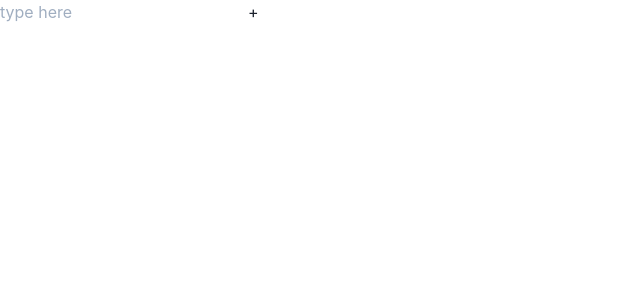
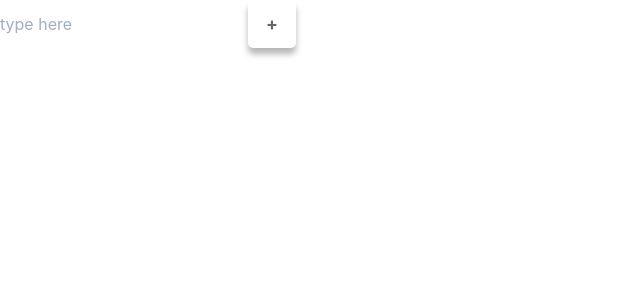
Before and after one commit to usernamebuzz/nextjs-todo-1886px, a Next.js app: page /src/components/todo/Form in a window 1280 px wide. Shown: the top 300 px of the page, without its empty margins (0-640 px from the left). Built offline with nearby package versions, Linux system fonts and the light colour scheme.

Commit message:
Added style to submit button

```diff
--- a/pages/src/components/Header.js
+++ b/pages/src/components/Header.js
@@ -5,7 +5,7 @@ export default function Header() {
 }
 
 const StlyedHeader = styled.header`
-  background-color: #00462a;
+  background-color: #94BAFF;
   color: #ffffff;
   font-size: 2rem;
   height: 7rem;
--- /dev/null
+++ b/pages/src/components/todo/Button.module.css
@@ -0,0 +1,12 @@
+.SubmitButton{
+    width: 3rem;
+    height: 3rem;
+    border: none;
+    border-radius: 5px;
+    background: #fff;
+    font-weight: bold;
+    font-size: 1.1em;
+    color: #666;
+    box-shadow: 0 6px 6px rgb(182, 182, 182);
+    outline: none;
+  }
--- a/pages/src/components/todo/Form.js
+++ b/pages/src/components/todo/Form.js
@@ -1,4 +1,5 @@
 import { useState, useRef } from "react";
+import buttonStyles from "./Button.module.css";
 
 export default function Form({ todoList, setTodoList }) {
   const [inputs, setInputs] = useState([]);
@@ -30,7 +31,7 @@ export default function Form({ todoList, setTodoList }) {
         onKeyDown={onEnter}
         value={inputs}
       />
-      <button onClick={onCreate}>+</button>
+      <button onClick={onCreate} className={buttonStyles.SubmitButton}>+</button>
     </div>
   );
 }
--- a/pages/src/components/todo/Todo.js
+++ b/pages/src/components/todo/Todo.js
@@ -1,4 +1,5 @@
 import { useState } from "react";
+import styled from "styled-components";
 
 import Form from "./Form";
 import Item from "./Item";
```
Also changed, not shown: pages/index.js (+4 -3 lines), .babelrc (added).
